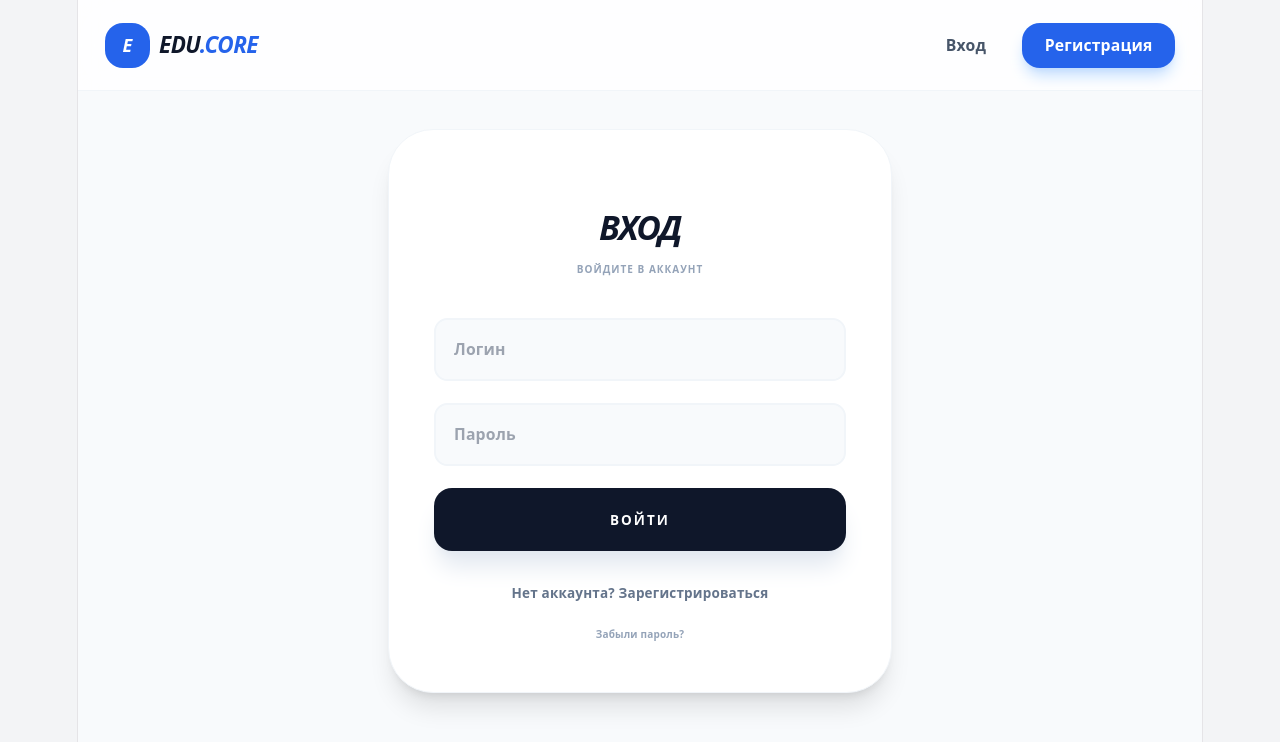
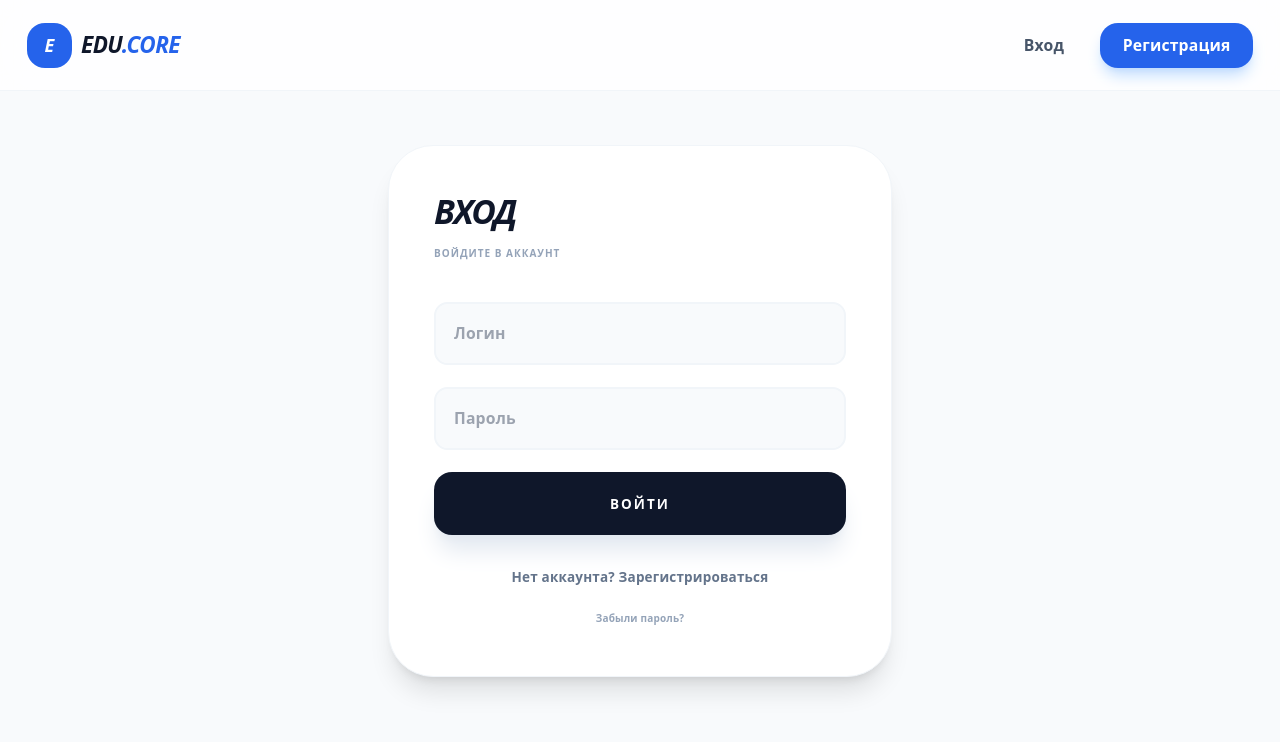
Before and after one commit to PavelSoligorsk/test-front, a React (Vite) app: page /login in a window 1280 px wide. Shown: the top 742 px of the page. Built offline with nearby package versions, Linux system fonts and the light colour scheme; no server answers.

Commit message:
initial commit

```diff
--- a/src/index.css
+++ b/src/index.css
@@ -1,16 +1,4 @@
 :root {
-  --text: #6b6375;
-  --text-h: #08060d;
-  --bg: #fff;
-  --border: #e5e4e7;
-  --code-bg: #f4f3ec;
-  --accent: #aa3bff;
-  --accent-bg: rgba(170, 59, 255, 0.1);
-  --accent-border: rgba(170, 59, 255, 0.5);
-  --social-bg: rgba(244, 243, 236, 0.5);
-  --shadow:
-    rgba(0, 0, 0, 0.1) 0 10px 15px -3px, rgba(0, 0, 0, 0.05) 0 4px 6px -2px;
-
   --sans: system-ui, 'Segoe UI', Roboto, sans-serif;
   --heading: system-ui, 'Segoe UI', Roboto, sans-serif;
   --mono: ui-monospace, Consolas, monospace;
@@ -18,8 +6,6 @@
   font: 18px/145% var(--sans);
   letter-spacing: 0.18px;
   color-scheme: light dark;
-  color: var(--text);
-  background: var(--bg);
   font-synthesis: none;
   text-rendering: optimizeLegibility;
   -webkit-font-smoothing: antialiased;
@@ -30,92 +16,129 @@
   }
 }
 
-@media (prefers-color-scheme: dark) {
-  :root {
-    --text: #9ca3af;
-    --text-h: #f3f4f6;
-    --bg: #16171d;
-    --border: #2e303a;
-    --code-bg: #1f2028;
-    --accent: #c084fc;
-    --accent-bg: rgba(192, 132, 252, 0.15);
-    --accent-border: rgba(192, 132, 252, 0.5);
-    --social-bg: rgba(47, 48, 58, 0.5);
-    --shadow:
-      rgba(0, 0, 0, 0.4) 0 10px 15px -3px, rgba(0, 0, 0, 0.25) 0 4px 6px -2px;
-  }
-
-  #social .button-icon {
-    filter: invert(1) brightness(2);
-  }
-}
-
+/* ========== СВЕТЛАЯ ТЕМА (по умолчанию) ========== */
 body {
   margin: 0;
+  background-color: #f8fafc;
+  color: #1e293b;
+  transition: background-color 0.3s, color 0.3s;
 }
 
 #root {
-  width: 1126px;
   max-width: 100%;
   margin: 0 auto;
-  text-align: center;
-  border-inline: 1px solid var(--border);
   min-height: 100svh;
   display: flex;
   flex-direction: column;
   box-sizing: border-box;
 }
 
-h1,
-h2 {
-  font-family: var(--heading);
-  font-weight: 500;
-  color: var(--text-h);
+/* ========== ТЁМНАЯ ТЕМА (через .dark на html) ========== */
+html.dark body {
+  background-color: #0f172a;
+  color: #cbd5e1;
 }
 
-h1 {
-  font-size: 56px;
-  letter-spacing: -1.68px;
-  margin: 32px 0;
-  @media (max-width: 1024px) {
-    font-size: 36px;
-    margin: 20px 0;
-  }
-}
-h2 {
-  font-size: 24px;
-  line-height: 118%;
-  letter-spacing: -0.24px;
-  margin: 0 0 8px;
-  @media (max-width: 1024px) {
-    font-size: 20px;
-  }
-}
-p {
-  margin: 0;
+html.dark .bg-white,
+html.dark .bg-slate-50,
+html.dark .bg-slate-100,
+html.dark .bg-gray-50,
+html.dark .bg-gray-100 {
+  background-color: #1e293b !important;
 }
 
-code,
-.counter {
+html.dark .text-slate-900,
+html.dark .text-slate-800,
+html.dark .text-black {
+  color: #f1f5f9 !important;
+}
+html.dark .text-slate-700 { color: #e2e8f0 !important; }
+html.dark .text-slate-600 { color: #cbd5e1 !important; }
+html.dark .text-slate-500 { color: #94a3b8 !important; }
+html.dark .text-slate-400 { color: #94a3b8 !important; }
+html.dark .text-slate-300 { color: #cbd5e1 !important; }
+html.dark .text-slate-200 { color: #e2e8f0 !important; }
+html.dark .text-slate-100 { color: #f1f5f9 !important; }
+
+html.dark .border-slate-100,
+html.dark .border-slate-200,
+html.dark .border-gray-100,
+html.dark .border-gray-200 {
+  border-color: #334155 !important;
+}
+
+html.dark .shadow-sm { box-shadow: 0 1px 2px 0 rgba(0,0,0,0.4) !important; }
+html.dark .shadow-md { box-shadow: 0 4px 6px -1px rgba(0,0,0,0.5) !important; }
+html.dark .shadow-lg { box-shadow: 0 10px 15px -3px rgba(0,0,0,0.5) !important; }
+html.dark .shadow-xl { box-shadow: 0 20px 25px -5px rgba(0,0,0,0.6) !important; }
+
+html.dark .prose { color: #cbd5e1 !important; }
+html.dark .prose strong { color: #f1f5f9 !important; }
+
+html.dark input,
+html.dark textarea,
+html.dark select {
+  background-color: #1e293b !important;
+  border-color: #475569 !important;
+  color: #e2e8f0 !important;
+}
+html.dark input::placeholder,
+html.dark textarea::placeholder {
+  color: #64748b !important;
+}
+
+html.dark th,
+html.dark td {
+  border-color: #334155 !important;
+}
+
+/* Полупрозрачные фоны (для бейджей, подсказок, решений) */
+html.dark .bg-emerald-50 { background-color: rgba(16, 185, 129, 0.15) !important; }
+html.dark .bg-blue-50 { background-color: rgba(59, 130, 246, 0.15) !important; }
+html.dark .bg-red-50 { background-color: rgba(239, 68, 68, 0.15) !important; }
+html.dark .bg-amber-50 { background-color: rgba(245, 158, 11, 0.15) !important; }
+html.dark .bg-purple-50 { background-color: rgba(147, 51, 234, 0.15) !important; }
+html.dark .bg-green-50 { background-color: rgba(16, 185, 129, 0.15) !important; }
+html.dark .bg-violet-50 { background-color: rgba(139, 92, 246, 0.15) !important; }
+
+html.dark .bg-blue-100 { background-color: rgba(59, 130, 246, 0.2) !important; }
+html.dark .bg-purple-100 { background-color: rgba(147, 51, 234, 0.2) !important; }
+html.dark .bg-emerald-100 { background-color: rgba(16, 185, 129, 0.2) !important; }
+
+html.dark .border-blue-100 { border-color: rgba(59, 130, 246, 0.3) !important; }
+html.dark .border-blue-200 { border-color: rgba(59, 130, 246, 0.4) !important; }
+html.dark .border-emerald-100 { border-color: rgba(16, 185, 129, 0.3) !important; }
+html.dark .border-emerald-200 { border-color: rgba(16, 185, 129, 0.4) !important; }
+html.dark .border-amber-100 { border-color: rgba(245, 158, 11, 0.3) !important; }
+html.dark .border-amber-200 { border-color: rgba(245, 158, 11, 0.4) !important; }
+html.dark .border-violet-100 { border-color: rgba(139, 92, 246, 0.3) !important; }
+
+/* Тёмные тени для prose img */
+html.dark .prose img {
+  box-shadow: 0 4px 12px rgba(0,0,0,0.4);
+}
+
+/* Код */
+code {
   font-family: var(--mono);
   display: inline-flex;
   border-radius: 4px;
-  color: var(--text-h);
-}
-
-code {
   font-size: 15px;
   line-height: 135%;
   padding: 4px 8px;
-  background: var(--code-bg);
+  background: #f4f3ec;
+  color: #1e293b;
 }
 
-/* В App.css */
+html.dark code {
+  background: #1e293b;
+  color: #e2e8f0;
+}
+
 .prose img {
     display: block !important;
     margin-left: auto !important;
     margin-right: auto !important;
-    /* Твои стили скругления и тени */
     border-radius: 12px;
     box-shadow: 0 4px 12px rgba(0,0,0,0.1);
 }
```
